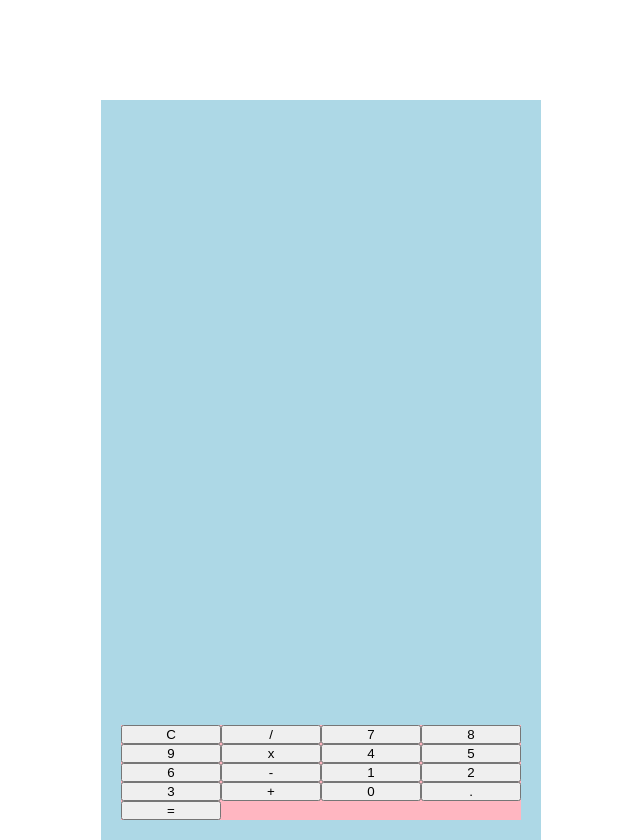
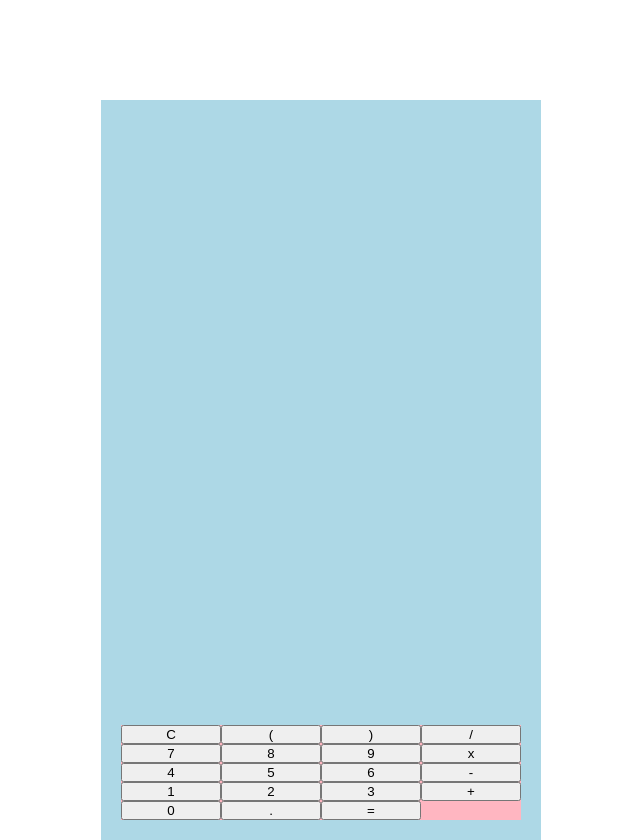
Before and after one commit to Sn4tch-94/calculator, a React (Create React App) app: page / in a window 1280 px wide. Shown: the whole page, without its empty margins (319-959 px from the left). Built offline with nearby package versions, Linux system fonts and the light colour scheme.

Commit message:
Computation working with syntax error handling

```diff
--- a/src/components/Calculator.js
+++ b/src/components/Calculator.js
@@ -1,14 +1,44 @@
 import React, { useState } from 'react'
 import './Calculator.css'
 
-import { buttons } from '../config/buttons'
+import { buttons, BUTTON_ACTIONS } from '../config/buttons'
 
 function Calculator() {
 
 	const [expression, setExpression] = useState('')
 
 	const buttonClick = (item) => {
-		setExpression(expression + item.display)
+		if (item.action == BUTTON_ACTIONS.ADD) {
+			if (expression == 'Syntax error')
+				setExpression('')
+			else if (item.display == 'x')
+				setExpression(expression + '*')
+			else
+				setExpression(expression + item.display)
+		}
+
+		if (item.action == BUTTON_ACTIONS.DELETE) {
+			setExpression('')
+		}
+
+		if (item.action == BUTTON_ACTIONS.CALC) {
+			// If there is no expression
+			if (expression.trim() <= 0) {
+				console.log('trim')
+				return
+			}
+
+			// Compute expression
+			try {
+				let res = eval(expression)
+
+				setExpression(res.toString())
+
+			} catch (error) {
+				setExpression('Syntax error')
+				console.log(error)
+			}
+		}
 	}
 
 	return (
--- a/src/config/buttons.js
+++ b/src/config/buttons.js
@@ -1,13 +1,21 @@
 export const BUTTON_ACTIONS = {
 	ADD: 'ADD',
 	CALC: 'CALC',
-	DELETE: 'DELETE'
+	DELETE: 'DELETE',
 }
 
 export const buttons = [
 	{
 		display: 'C',
 		action: BUTTON_ACTIONS.DELETE
+	},
+	{
+		display: '(',
+		action: BUTTON_ACTIONS.ADD
+	},
+	{
+		display: ')',
+		action: BUTTON_ACTIONS.ADD
 	},
 	{
 		display: '/',
```
